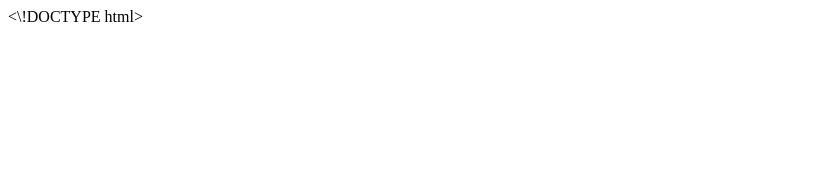
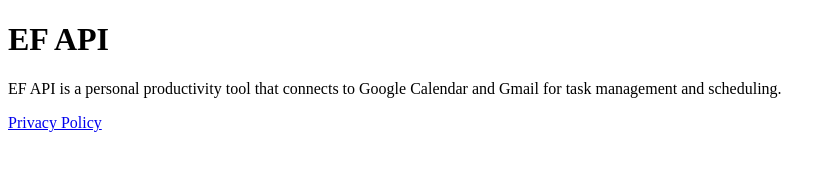
Before and after one commit to geofftang/geofftang.github.io, a plain HTML site: page index.html in a window 1280 px wide. Shown: the whole page, without its empty margins (0-836 px from the left). Drawn offline with Linux system fonts and the light colour scheme.

Commit message:
Add app description and privacy policy link

```diff
--- a/index.html
+++ b/index.html
@@ -1 +1,9 @@
-<\!DOCTYPE html><html><head><title>Geoff Tang</title></head><body></body></html>
+<!DOCTYPE html>
+<html>
+<head><title>EF API</title></head>
+<body>
+<h1>EF API</h1>
+<p>EF API is a personal productivity tool that connects to Google Calendar and Gmail for task management and scheduling.</p>
+<p><a href="/privacy">Privacy Policy</a></p>
+</body>
+</html>
```
Also changed, not shown: privacy/index.html (+8 -1 lines).
